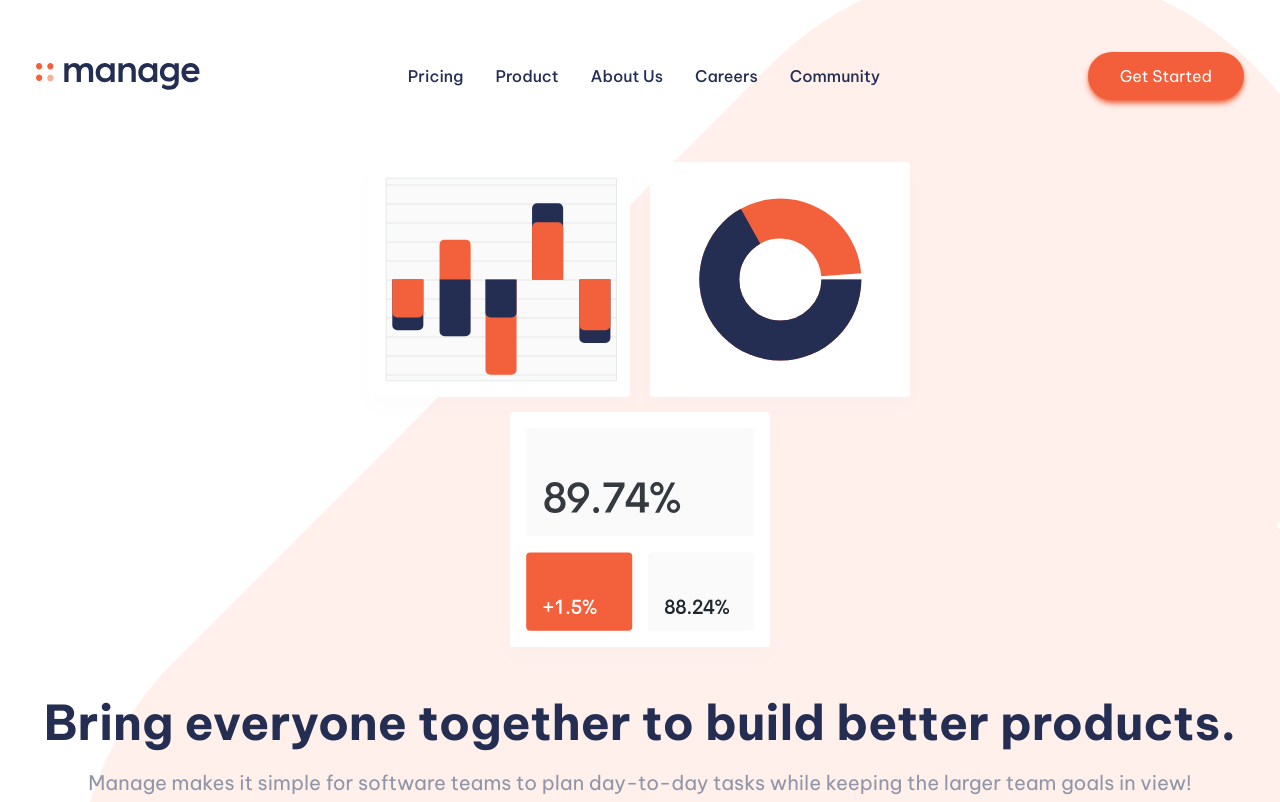
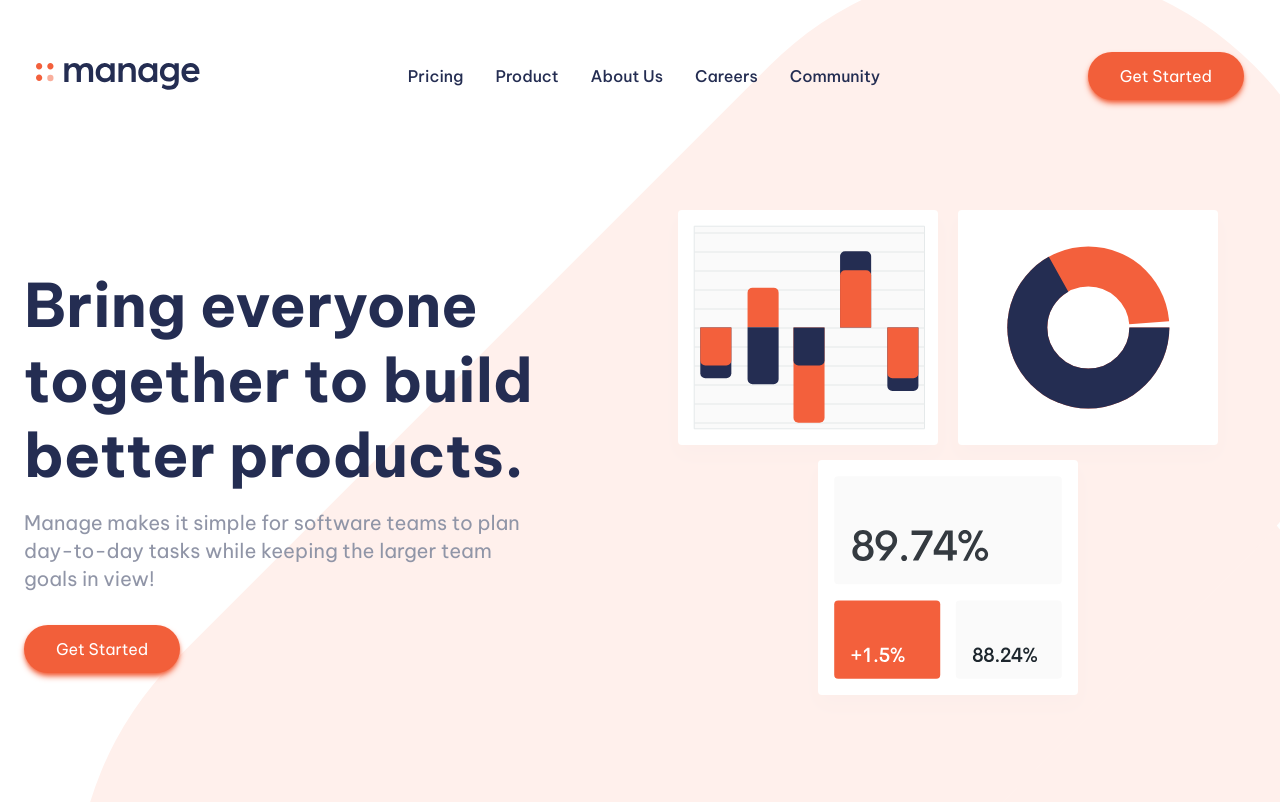
Before and after one commit to AhmedElaguab/react-landing-page-manage, a React (Vite) app: page / in a window 1280 px wide. Shown: the top 802 px of the page. Built offline with nearby package versions, Linux system fonts and the light colour scheme.

Commit message:
add intro section screen styles

```diff
--- a/src/App.tsx
+++ b/src/App.tsx
@@ -96,16 +96,19 @@ function App() {
         </nav>
       </header>
       <main className="px-4">
-        <section className="text-center">
+        <section className="text-center lg:text-start lg:flex lg:mt-12">
+          <div className="lg:order-2 lg:w-1/2">
             <img
-            className="mx-auto"
+              className="mx-auto lg:flex"
               src={IntroIllustration}
               alt="intro illustration"
             />
-          <h1 className="text-blue-primary text-5xl leading-tight font-bold mt-4">
+          </div>
+          <div className="lg:w-1/2 lg:flex lg:flex-col lg:justify-center lg:items-baseline">
+            <h1 className="text-blue-primary text-5xl lg:text-6xl lg:leading-tight font-bold mt-4">
               Bring everyone together to build better products.
             </h1>
-          <p className="text-gray-light text-xl mt-4">
+            <p className="text-gray-light text-xl mt-4 lg:w-5/6">
               Manage makes it simple for software teams to plan day-to-day tasks
               while keeping the larger team goals in view!
             </p>
@@ -115,6 +118,7 @@ function App() {
             >
               Get Started
             </a>
+          </div>
         </section>
         <section className="mt-24 leading-relaxed">
           <h2 className="text-center text-blue-primary text-4xl leading-normal font-bold">
```
Lines whose indentation alone changed are shown as unchanged.
